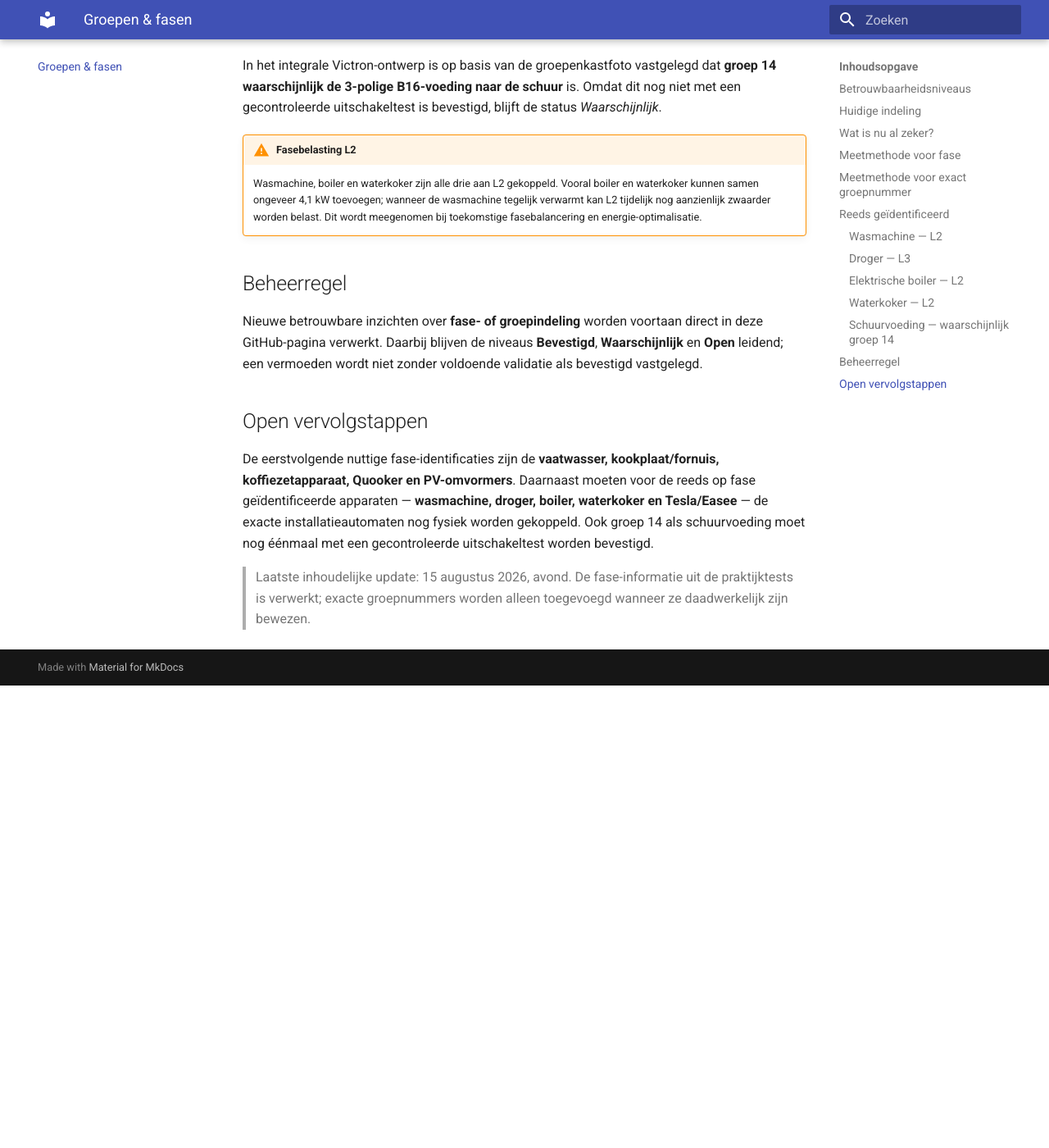
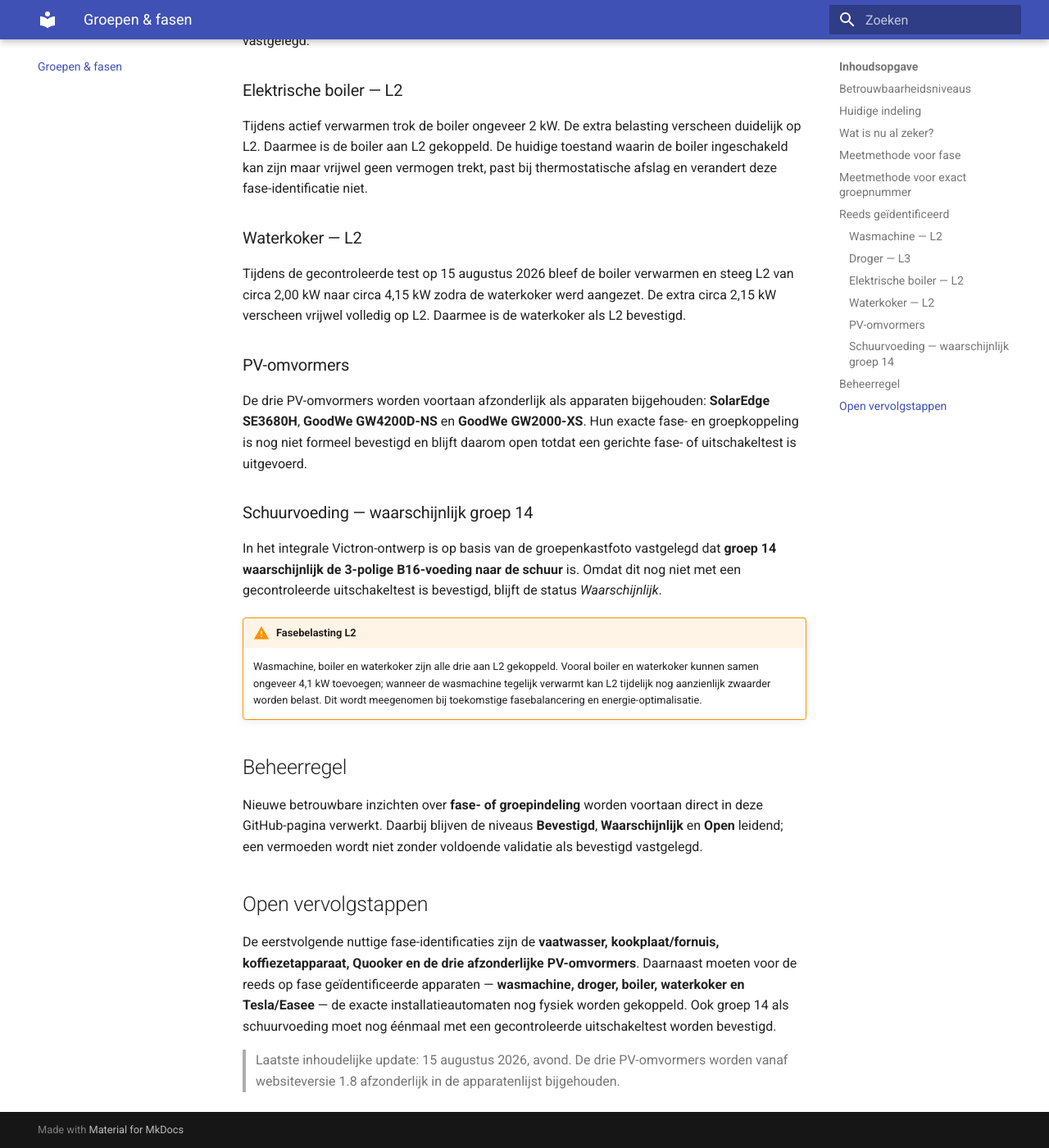
Before and after one commit to OnsKasteeltje/homey-energy-manual, an MkDocs documentation site: the page built from docs/groepen-fasen.md, in a window 1280 px wide and 1400 px high, scrolled down 4518 px. Shown: the whole window at 82% size. Built offline with MkDocs 1.6.1 and Material for MkDocs 9.7.7, drawn with Linux system fonts in a browser that asks for light colours; before the commit the page ends 5354 px from its top, so only the background shows below that; some of the changed text lies outside the part shown.

Commit message:
Website v1.8: voeg PV-omvormers afzonderlijk toe aan groepen en fasen

```diff
--- a/docs/groepen-fasen.md
+++ b/docs/groepen-fasen.md
@@ -27,7 +27,9 @@
 | Koffiezetapparaat | Nog te bepalen | Nog te bepalen | **Open** | Korte testbelasting uitgevoerd; fasekoppeling nog niet betrouwbaar genoeg om te bevestigen. |
 | Quooker | Nog te bepalen | Nog te bepalen | **Open** | Regeling is in Homey gedocumenteerd, maar de elektrische fase/groep is nog niet aan deze inventaris toegevoegd. |
 | Quatt warmtepomp / CV-installatie | Nog te bepalen | Nog te bepalen | **Open** | Energieverbruik is in Homey beschikbaar; fase- en groepstoewijzing moet nog worden gevalideerd. |
-| PV-omvormers | Per omvormer te bepalen | Per omvormer te bepalen | **Open** | Voor de volledige nettopologie moet per omvormer worden vastgelegd op welke fase en groep deze invoedt. |
+| SolarEdge SE3680H | Nog te bepalen | Nog te bepalen | **Open** | PV-omvormer in de schuur. Fase en exacte installatieautomaat moeten nog via gerichte meting of uitschakeltest worden vastgesteld. |
+| GoodWe GW4200D-NS | Nog te bepalen | Nog te bepalen | **Open** | PV-omvormer voor 12 zuidoostgerichte panelen. Fase en groep moeten nog afzonderlijk worden vastgesteld. |
+| GoodWe GW2000-XS | Nog te bepalen | Nog te bepalen | **Open** | PV-omvormer voor 6 zuidgerichte panelen op een andere locatie in de woning. Fase en groep moeten nog afzonderlijk worden vastgesteld. |
 | Schuurvoeding | **L1 + L2 + L3** | **Groep 14, 3-polig B16** | **Waarschijnlijk** | Op basis van de aangeleverde meterkastfoto en de Victron-documentatie wordt groep 14 voorlopig als de 3-fase 3×16 A voeding naar de schuur behandeld. Definitieve bevestiging via gecontroleerde uitschakeltest blijft nodig. |
 
 ## Wat is nu al zeker?
@@ -50,6 +52,8 @@
 3. wacht tot het apparaat daadwerkelijk vermogen trekt;
 4. vergelijk de verandering op L1, L2 en L3;
 5. herhaal zo nodig tijdens een herkenbare vermogensfase, zoals verwarmen of centrifugeren.
+
+Voor PV-omvormers werkt dezelfde methode omgekeerd: vergelijk de fasewaarden terwijl één omvormer aantoonbaar produceert en, waar veilig mogelijk, tijdens een gecontroleerd aan/uit-moment van die omvormer.
 
 ## Meetmethode voor exact groepnummer
 
@@ -82,6 +86,10 @@
 
 Tijdens de gecontroleerde test op 15 augustus 2026 bleef de boiler verwarmen en steeg L2 van circa 2,00 kW naar circa 4,15 kW zodra de waterkoker werd aangezet. De extra circa 2,15 kW verscheen vrijwel volledig op L2. Daarmee is de waterkoker als L2 bevestigd.
 
+### PV-omvormers
+
+De drie PV-omvormers worden voortaan afzonderlijk als apparaten bijgehouden: **SolarEdge SE3680H**, **GoodWe GW4200D-NS** en **GoodWe GW2000-XS**. Hun exacte fase- en groepkoppeling is nog niet formeel bevestigd en blijft daarom open totdat een gerichte fase- of uitschakeltest is uitgevoerd.
+
 ### Schuurvoeding — waarschijnlijk groep 14
 
 In het integrale Victron-ontwerp is op basis van de groepenkastfoto vastgelegd dat **groep 14 waarschijnlijk de 3-polige B16-voeding naar de schuur** is. Omdat dit nog niet met een gecontroleerde uitschakeltest is bevestigd, blijft de status *Waarschijnlijk*.
@@ -95,6 +103,6 @@
 
 ## Open vervolgstappen
 
-De eerstvolgende nuttige fase-identificaties zijn de **vaatwasser, kookplaat/fornuis, koffiezetapparaat, Quooker en PV-omvormers**. Daarnaast moeten voor de reeds op fase geïdentificeerde apparaten — **wasmachine, droger, boiler, waterkoker en Tesla/Easee** — de exacte installatieautomaten nog fysiek worden gekoppeld. Ook groep 14 als schuurvoeding moet nog éénmaal met een gecontroleerde uitschakeltest worden bevestigd.
+De eerstvolgende nuttige fase-identificaties zijn de **vaatwasser, kookplaat/fornuis, koffiezetapparaat, Quooker en de drie afzonderlijke PV-omvormers**. Daarnaast moeten voor de reeds op fase geïdentificeerde apparaten — **wasmachine, droger, boiler, waterkoker en Tesla/Easee** — de exacte installatieautomaten nog fysiek worden gekoppeld. Ook groep 14 als schuurvoeding moet nog éénmaal met een gecontroleerde uitschakeltest worden bevestigd.
 
-> Laatste inhoudelijke update: 15 augustus 2026, avond. De fase-informatie uit de praktijktests is verwerkt; exacte groepnummers worden alleen toegevoegd wanneer ze daadwerkelijk zijn bewezen.
+> Laatste inhoudelijke update: 15 augustus 2026, avond. De drie PV-omvormers worden vanaf websiteversie 1.8 afzonderlijk in de apparatenlijst bijgehouden.
```
